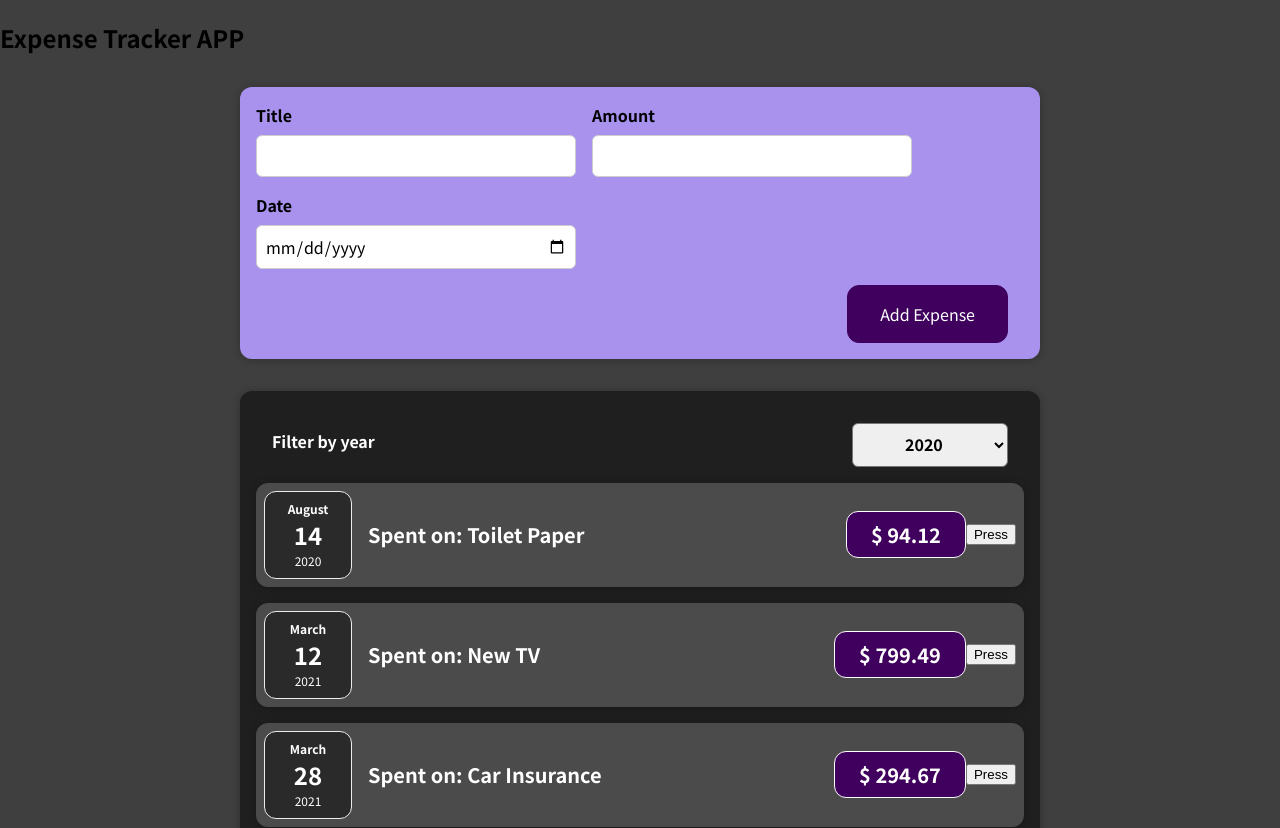
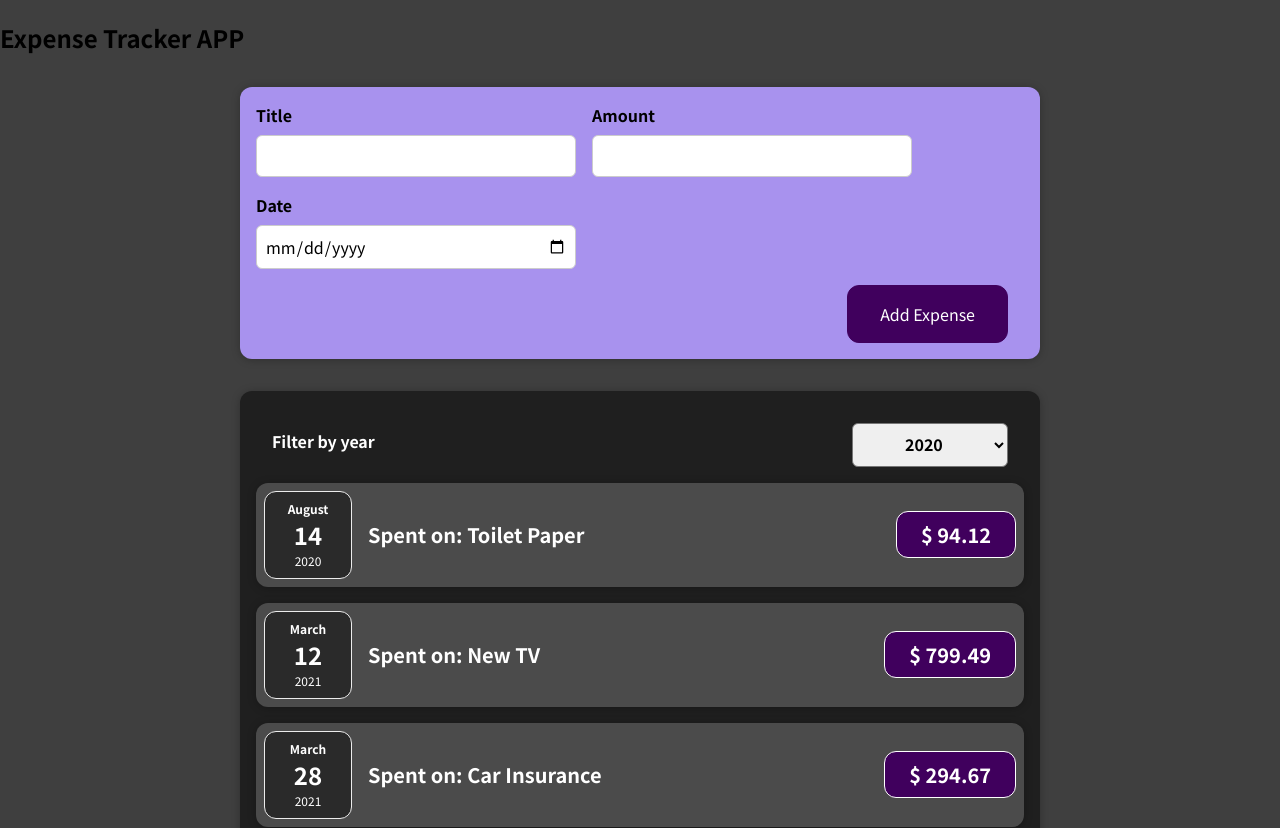
Before and after one commit to Tyzen-10/expense-tracker-react, a React (Create React App) app: page / in a window 1280 px wide. Shown: the top 828 px of the page. Built offline with nearby package versions, Linux system fonts and the light colour scheme.

Commit message:
removed extra button in expense item
removed extra button in expense item which changed the title.

```diff
--- a/src/components/Expenses/ExpenseItem.js
+++ b/src/components/Expenses/ExpenseItem.js
@@ -1,19 +1,16 @@
 import ExpenseDate from "./ExpenseDate";
 import Card from "../UI/Card";
 import "./ExpenseItem.css";
-import { useState } from "react";
 function ExpenseItem(props) {
-  const [title,setTitle] = useState(props.title)
-  const clickHandler = () => setTitle("anonoymous")
 
   return (
     <Card className="expense-item">
       <ExpenseDate date ={props.date} />
       <div className="expense-item__description">
-        <h2>Spent on: {title}</h2>
+        <h2>Spent on: {props.title}</h2>
         <div className="expense-item__price">$ {props.amount}</div>
       </div>
-      <button onClick={clickHandler}>Press</button>
+
     </Card>
   );
 }
```
Also changed, not shown: 1 other file (tests, documents, lock files or other folders).
